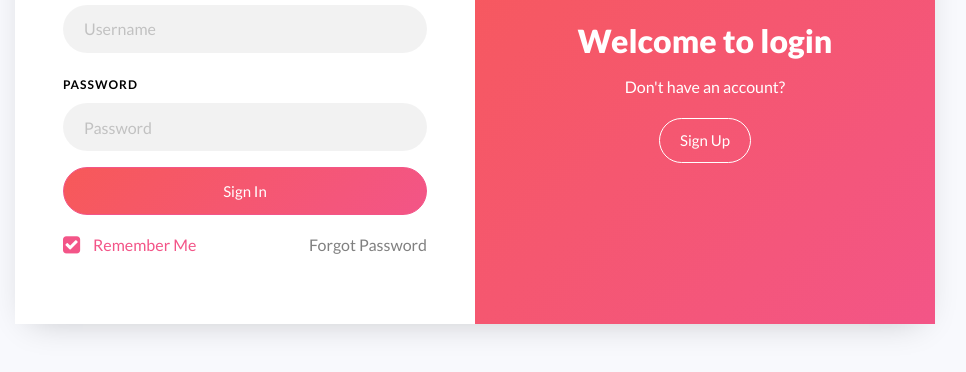
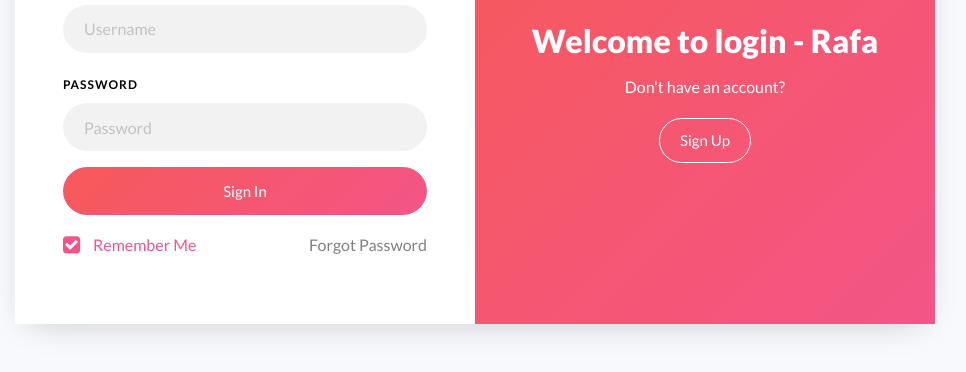
Before and after one commit to rrobles1972/02-bases, a plain HTML site: page index.html in a window 1280 px wide. Shown: the part 354-726 px from the top of the page, without its empty margins (165-1131 px from the left). Drawn offline with Linux system fonts and the light colour scheme.

Commit message:
Prueba de refresco

```diff
--- a/index.html
+++ b/index.html
@@ -25,7 +25,7 @@
 					<div class="wrap d-md-flex">
 						<div class="text-wrap p-4 p-lg-5 text-center d-flex align-items-center order-md-last">
 							<div class="text w-100">
-								<h2>Welcome to login</h2>
+								<h2>Welcome to login - Rafa</h2>
 								<p>Don't have an account?</p>
 								<a href="#" class="btn btn-white btn-outline-white">Sign Up</a>
 							</div>
```
Also changed, not shown: pepito.html (added).
